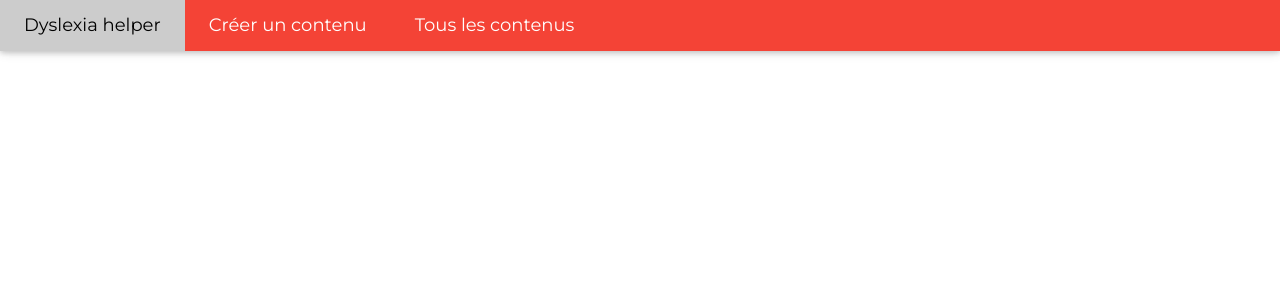
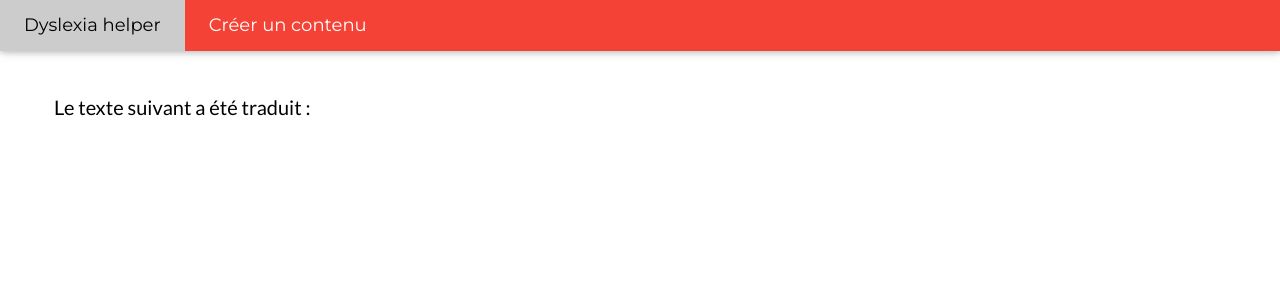
Before and after one commit to CelineMi/dysTrad, a Symfony app: template templates/result.html.twig in a window 1280 px wide. Shown: the top 300 px of the page. Run offline with Twig, Linux system fonts and the light colour scheme; the template is opened without the code that fills it, so the values that code supplies are empty; some libraries are stand-ins or nearby versions.

Commit message:
add style on new text and tranlated content.

```diff
--- a/public/css/style.css
+++ b/public/css/style.css
@@ -3,6 +3,7 @@ body{
     /*background-color: aquamarine;*/
 }
 
+/*CSS for boxes display after translation*/
 .letter{
     margin-right: 5px;
     margin-bottom: 5px;
@@ -63,17 +64,22 @@ body{
     /*background-position: -460px 0px;*/
 }
 
-/*TODO commenter avec les pages*/
+/*page home*/
 .backgroundHome{
     background-color: #12005e;
     color: white;
 }
 
-/*TODO reprendre classe source + commenter*/
-.rotationBackground{
-    transform: rotate(180deg);
-}
-
 .w3-input{
     height: 200px;
 }
+
+/*page results*/
+
+.backgroundResult{
+    margin: 30px;
+}
+
+.titleResult{
+    margin-top: 80px;
+}
--- a/templates/navbar.html.twig
+++ b/templates/navbar.html.twig
@@ -4,14 +4,14 @@
             <a class="w3-bar-item w3-button w3-hide-medium w3-hide-large w3-right w3-padding-large w3-hover-white w3-large w3-red" href="javascript:void(0);" onclick="myFunction()" title="Toggle Navigation Menu"><i class="fa fa-bars"></i></a>
             <a href="{{ path('home') }}" class="w3-bar-item w3-button w3-padding-large w3-white">Dyslexia helper</a>
             <a href="{{ path('content_new') }}" class="w3-bar-item w3-button w3-hide-small w3-padding-large w3-hover-white">Créer un contenu</a>
-            <a href="{{ path('content_index') }}" class="w3-bar-item w3-button w3-hide-small w3-padding-large w3-hover-white">Tous les contenus</a>
+{#            <a href="{{ path('content_index') }}" class="w3-bar-item w3-button w3-hide-small w3-padding-large w3-hover-white">Tous les contenus</a>#}
         </div>
 
         <!-- Navbar on small screens -->
         <div id="navDemo" class="w3-bar-block w3-white w3-hide w3-hide-large w3-hide-medium w3-large">
             <a href="{{ path('home') }}" class="w3-bar-item w3-button w3-padding-large">Dyslexia helper</a>
             <a href="{{ path('content_new') }}" class="w3-bar-item w3-button w3-padding-large">Créer un contenu</a>
-            <a href="{{ path('content_index') }}" class="w3-bar-item w3-button w3-padding-large">Tous les contenus</a>
+{#            <a href="{{ path('content_index') }}" class="w3-bar-item w3-button w3-padding-large">Tous les contenus</a>#}
         </div>
     </div>
 {% endblock %}
--- a/templates/result.html.twig
+++ b/templates/result.html.twig
@@ -1,9 +1,12 @@
 {% extends 'base.html.twig' %}
 
 {% block body %}
-    <h4>Le texte suivant sera traduit : </h4>
-    <p>{{ text }}</p>
+    <div class="backgroundResult">
 
+        <h4 class="w3-padding-large titleResult">Le texte suivant a été traduit : </h4>
+        <p class="w3-padding-large">{{ text }}</p>
+
+        <div class="w3-padding-large translatedText">
         {% for word in arraySentence %}
             {% for letter in word %}
                 {% for oneLetter in letter %}
@@ -11,6 +14,7 @@
                 {% endfor %}
                 <div class="space"></div>
             {% endfor %}
-        <div></div>
         {% endfor %}
+        </div>
+    </div>
 {% endblock %}
```
Also changed, not shown: templates/content/new.html.twig (+2 -12 lines), templates/home.html.twig (+5 -49 lines), public/img/newContentBack.jpg, public/img/newContentBackOriginal.jpg (added). Lines whose indentation alone changed are shown as unchanged.
